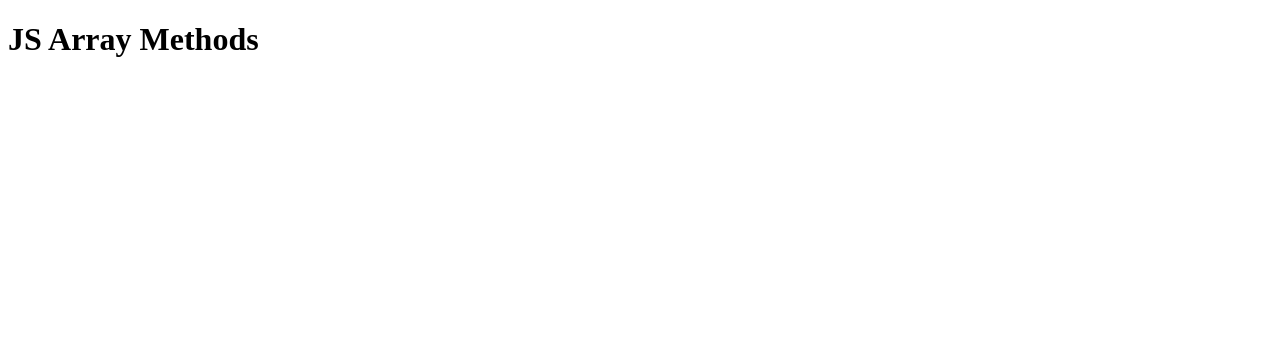
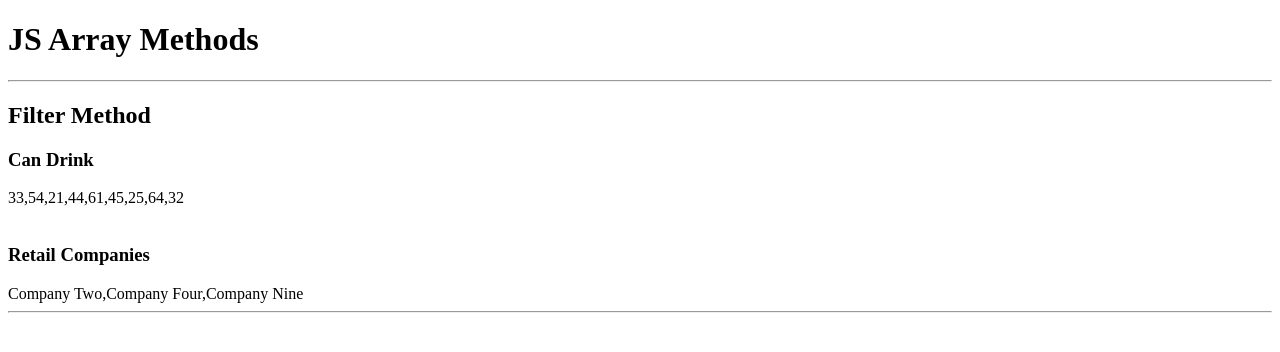
Before and after one commit to eunicocornelius/js_higherorder_function_n_arrays, a plain HTML site: page index.html in a window 1280 px wide. Drawn offline with Linux system fonts and the light colour scheme.

Commit message:
added a bit of html display

```diff
--- a/index.html
+++ b/index.html
@@ -8,6 +8,14 @@
   </head>
   <body>
     <h1>JS Array Methods</h1>
+    <hr />
+    <h2>Filter Method</h2>
+    <h3>Can Drink</h3>
+    <div id="canDrink"></div>
+    <br />
+    <h3>Retail Companies</h3>
+    <div id="retailCompanies"></div>
+    <hr />
     <script src="main.js"></script>
   </body>
 </html>
--- a/main.js
+++ b/main.js
@@ -43,8 +43,9 @@ const ages = [33, 12, 20, 16, 5, 54, 21, 44, 61, 13, 15, 45, 25, 64, 32];
 // console.log(canDrinkFilter);
 
 // ES6 way
-// const canDrinkFilterArrow = ages.filter((age) => age >= 21);
+const canDrinkFilterArrow = ages.filter((age) => age >= 21);
 // console.log(canDrinkFilterArrow);
+document.getElementById('canDrink').innerHTML = canDrinkFilterArrow;
 
 // ===============Filter retail companies======================
 
@@ -57,10 +58,16 @@ const ages = [33, 12, 20, 16, 5, 54, 21, 44, 61, 13, 15, 45, 25, 64, 32];
 // console.log(retailCompanies);
 
 // ES6 way
-// const retailCompanies = companies.filter(
-//   (company) => company.category === 'Retail'
-// );
-// console.log(retailCompanies);
+const retailCompanies = companies.filter(
+  (company) => company.category === 'Retail'
+);
+const companyNames = [];
+retailCompanies.forEach(function (company) {
+  companyNames.push(company.name);
+});
+
+document.getElementById('retailCompanies').innerHTML = companyNames;
+// console.log(retailCompanies.name);
 
 // ================Get 80s Companies============================
 // ES6 way
```
